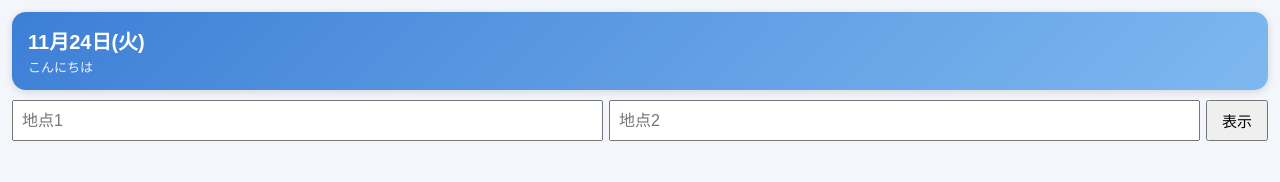
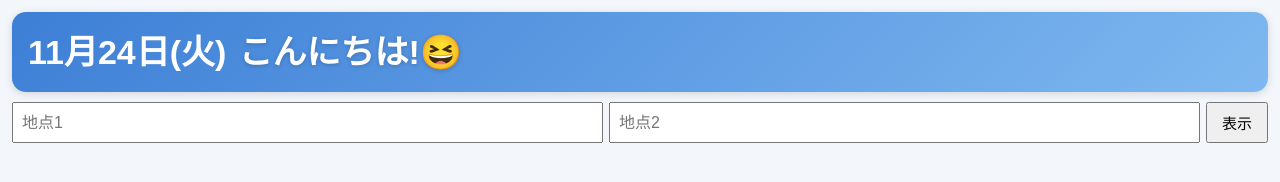
Before and after one commit to mndtshhr/yanman, a plain HTML site: page index.html in a window 1280 px wide. Drawn offline with Linux system fonts and the light colour scheme.

Commit message:
index.html の更新

```diff
--- a/index.html
+++ b/index.html
@@ -4,9 +4,9 @@
 <title>天気</title>
 <style>
 body{font-family:sans-serif;margin:0;padding:12px;background:#f3f6fa;color:#222}
-#hero{border-radius:14px;padding:14px 16px;margin-bottom:10px;color:#fff;transition:background .6s;box-shadow:0 2px 8px #0002}
-#dt{font-size:20px;font-weight:bold}
-#gr{font-size:13px;opacity:.9;margin-top:2px}
+#hero{border-radius:14px;padding:18px 16px;margin-bottom:10px;color:#fff;transition:background .6s;box-shadow:0 2px 8px #0002;
+ display:flex;flex-wrap:wrap;align-items:baseline;gap:4px 12px;font-size:clamp(22px,7vw,34px);font-weight:bold;line-height:1.3}
+#gr{text-shadow:0 1px 4px #0003}
 .row{display:flex;gap:6px;margin-bottom:8px}
 input{flex:1;padding:8px;font-size:16px;min-width:0}
 button{padding:8px 14px;font-size:15px;white-space:nowrap}
@@ -18,7 +18,7 @@ button{padding:8px 14px;font-size:15px;white-space:nowrap}
 .bar i{display:block;width:22px;background:#4a90e2;border-radius:3px 3px 0 0}
 #st{font-size:13px;color:#555}
 </style></head><body>
-<div id="hero"><div id="dt"></div><div id="gr"></div></div>
+<div id="hero"><span id="dt"></span><span id="gr"></span></div>
 <div class="row"><input id="c1" placeholder="地点1"><input id="c2" placeholder="地点2"><button onclick="load()">表示</button></div>
 <div id="st"></div><div id="out"></div><div id="astro"></div>
 <script>
@@ -35,8 +35,8 @@ $("c1").value=localStorage.c1||"";$("c2").value=localStorage.c2||"";
 /* ---- ヘッダー ---- */
 function hero(){
  const d=new Date(),h=d.getHours();
- const g=h<5?["#1b2a4e","#3d2c6e","こんばんは"]:h<11?["#f6a56b","#f28aa0","おはようございます"]:
-  h<16?["#3d7fd6","#7fb8f0","こんにちは"]:h<19?["#f08a5d","#6a5acd","おつかれさまです"]:["#1b2a4e","#3d2c6e","こんばんは"];
+ const g=h<5?["#1b2a4e","#3d2c6e","こんばんは!🌙"]:h<11?["#f6a56b","#f28aa0","おはよう!☀️"]:
+  h<16?["#3d7fd6","#7fb8f0","こんにちは!😆"]:h<19?["#f08a5d","#6a5acd","おつかれさま!🌇"]:["#1b2a4e","#3d2c6e","こんばんは!🌙"];
  $("hero").style.background=`linear-gradient(135deg,${g[0]},${g[1]})`;
  $("dt").textContent=`${d.getMonth()+1}月${d.getDate()}日(${"日月火水木金土"[d.getDay()]})`;
  $("gr").textContent=g[2];
```
